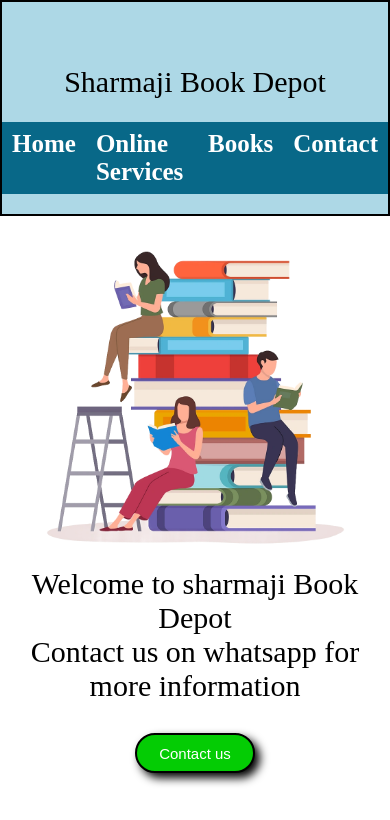
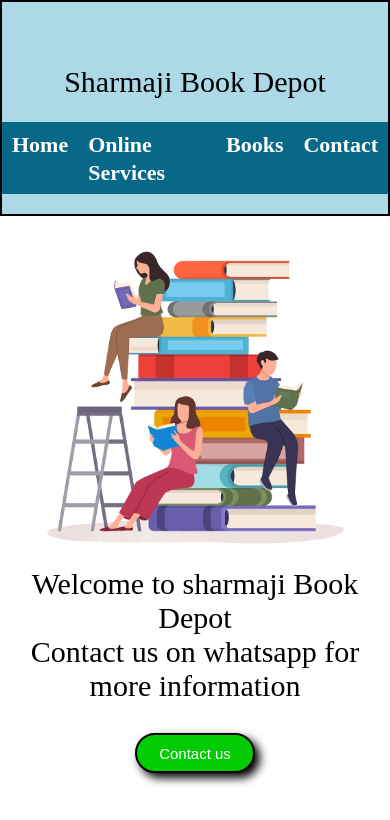
Before and after one commit to aryantricks/bookdepot, a plain HTML site: page index.html in a window 390 px wide. Shown: the top 820 px of the page. Drawn offline with Linux system fonts and the light colour scheme.

Commit message:
Update style.css

```diff
--- a/style.css
+++ b/style.css
@@ -41,6 +41,7 @@ body{
 
 .navbar {
     display: flex;
+    overflow:hidden;
 }
 
 .navbar a {
@@ -73,6 +74,8 @@ body{
 
     .navbar a {
         color: white;
+        font-size: 22px;
+
     }
 
 }
```
